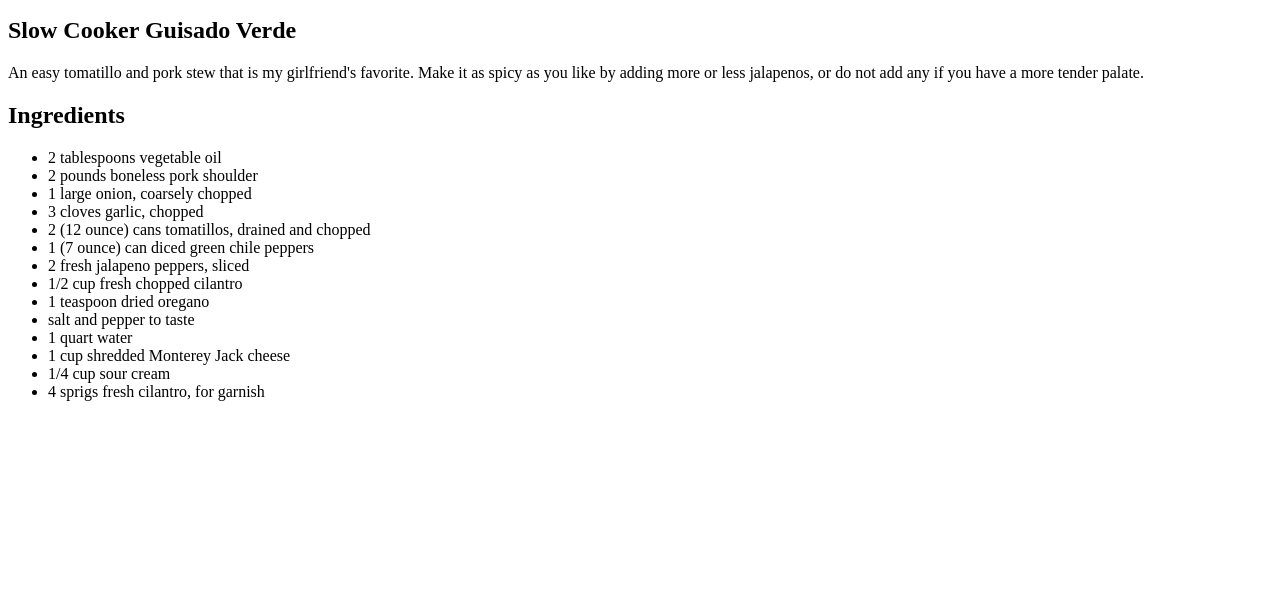
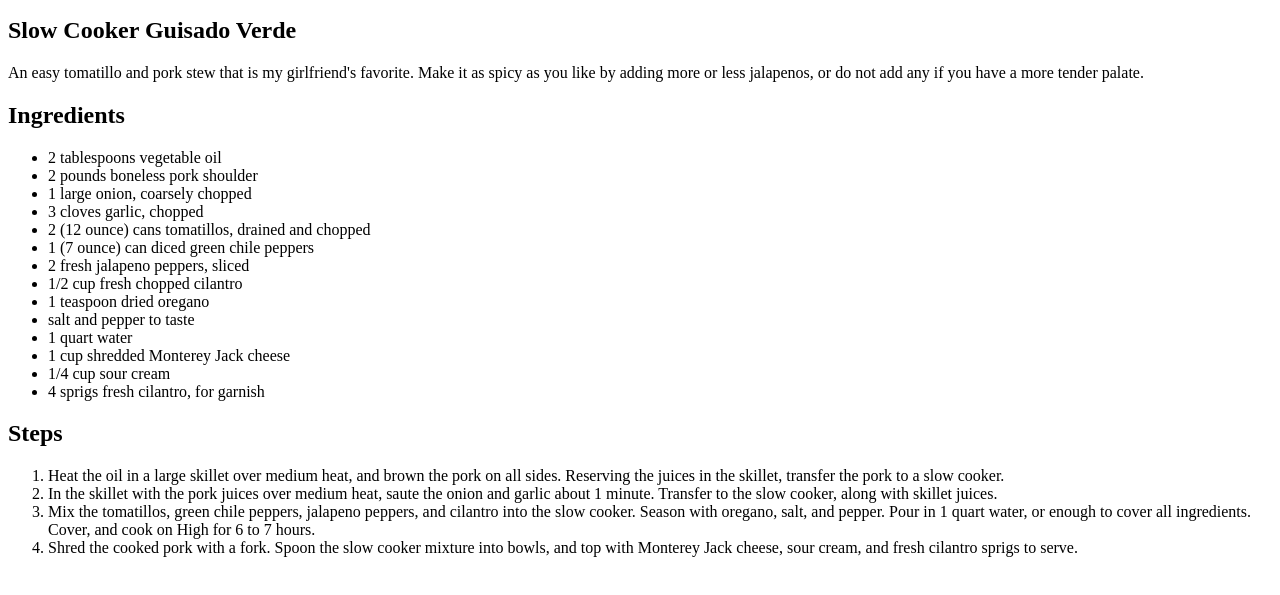
Before and after one commit to marcosbotello/odin-recipes, a plain HTML site: page recipes/guisado.html in a window 1280 px wide. Shown: the part 101-696 px from the top of the page. Drawn offline with Linux system fonts and the light colour scheme.

Commit message:
Added the steps to making the guisado.

```diff
--- a/recipes/guisado.html
+++ b/recipes/guisado.html
@@ -29,5 +29,23 @@
         <li>1/4 cup sour cream</li>
         <li>4 sprigs fresh cilantro, for garnish</li>
     </ul>
+
+    <h2>Steps</h2>
+    <ol>
+        <li>Heat the oil in a large skillet over medium heat,
+            and brown the pork on all sides.
+            Reserving the juices in the skillet,
+            transfer the pork to a slow cooker.</li>
+        <li>In the skillet with the pork juices over medium heat,
+            saute the onion and garlic about 1 minute.
+            Transfer to the slow cooker, along with skillet juices.</li>
+        <li>Mix the tomatillos, green chile peppers, jalapeno peppers,
+            and cilantro into the slow cooker. Season with oregano,
+            salt, and pepper. Pour in 1 quart water, or enough to
+            cover all ingredients. Cover, and cook on High for 6 to 7 hours.</li>
+        <li>Shred the cooked pork with a fork. Spoon the slow cooker
+            mixture into bowls, and top with Monterey Jack cheese,
+            sour cream, and fresh cilantro sprigs to serve.</li>
+    </ol>
 </body>
 </html>
```
